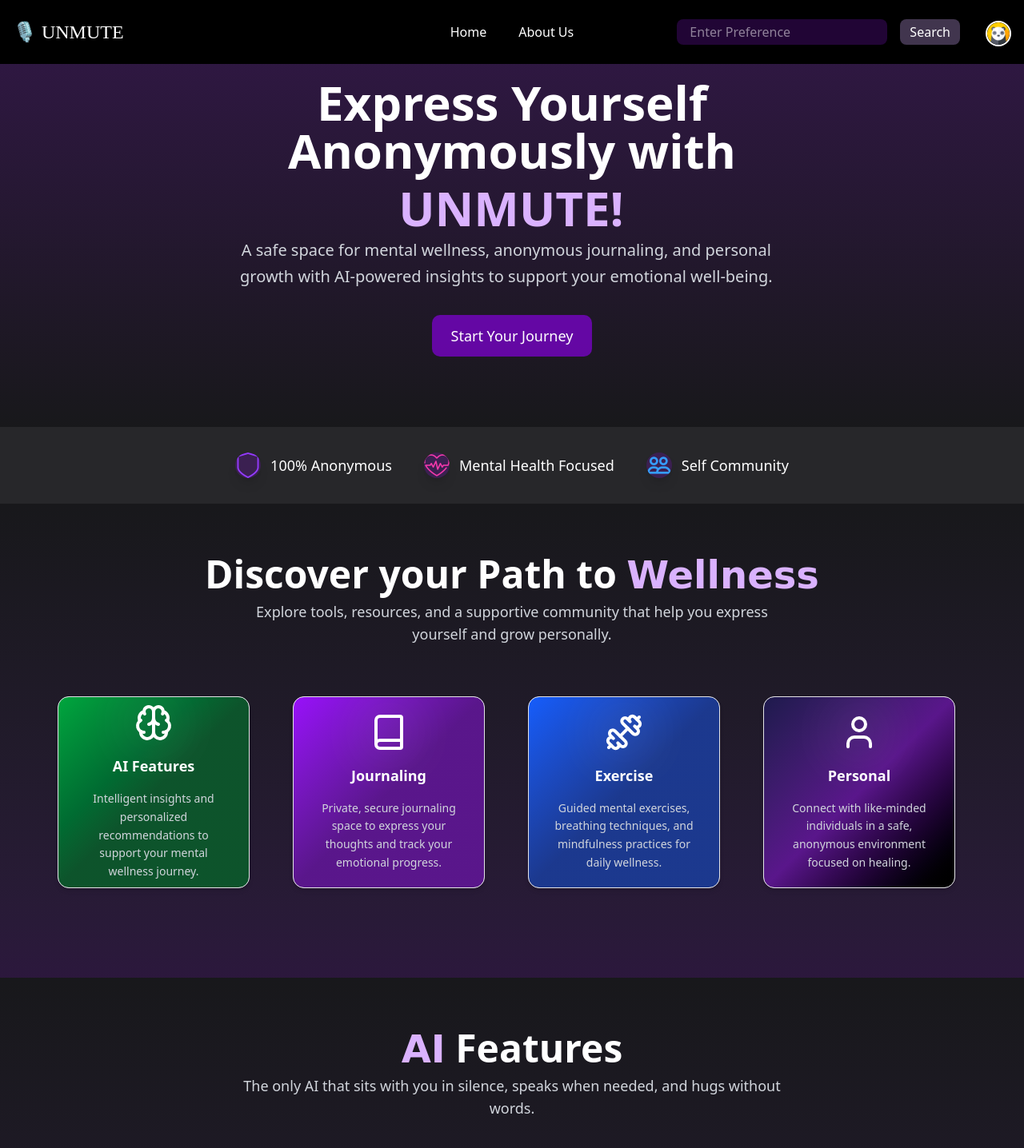
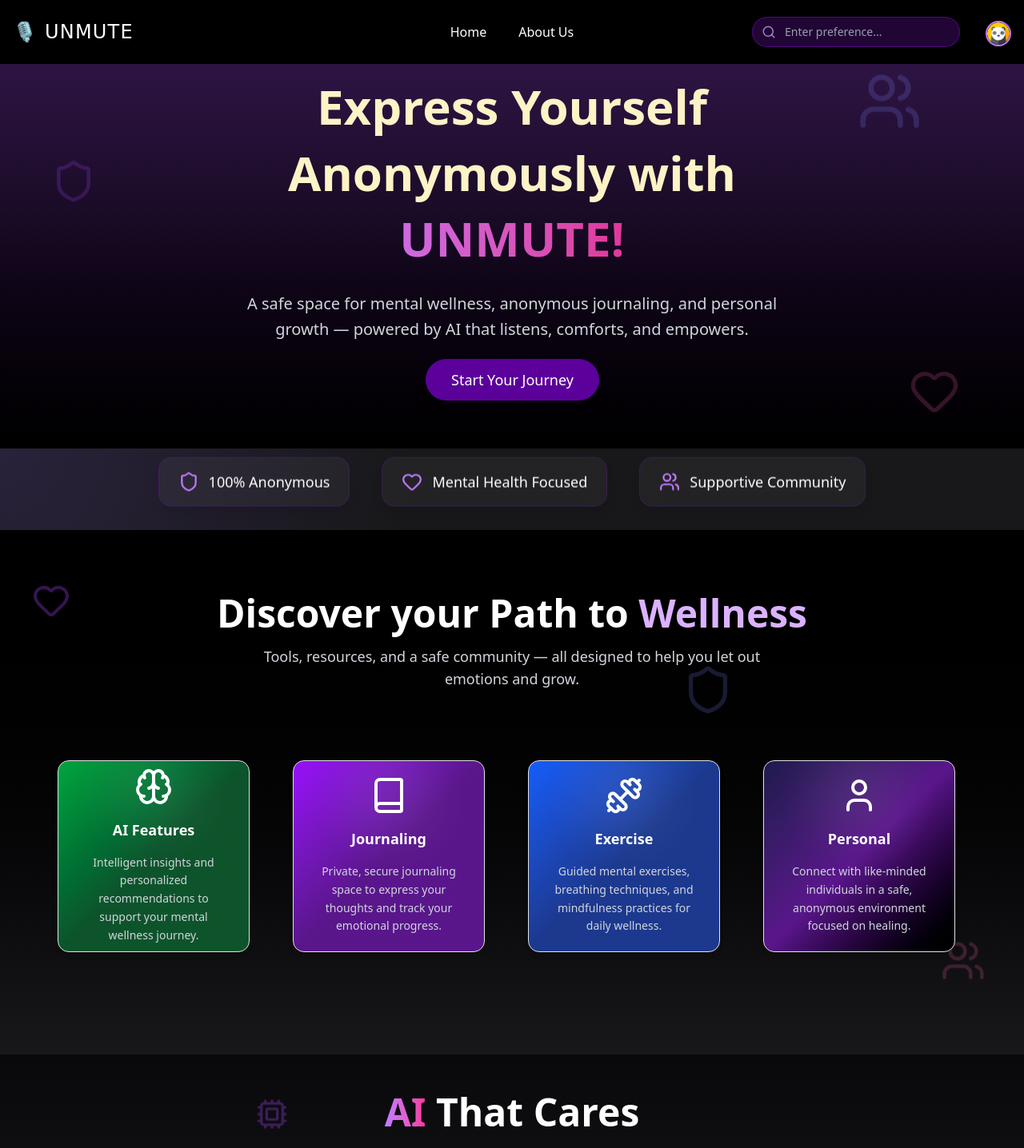
Before and after one commit to raunak300/MajorProject, a React (Vite) app in the folder Frontend/: page / in a window 1280 px wide. Shown: the top 1436 px of the page at 80% size. Built offline with nearby package versions, Linux system fonts and the light colour scheme; no server answers; a web font is replaced by a local one.

Commit message:
ui changes done

```diff
--- a/Frontend/src/App.css
+++ b/Frontend/src/App.css
@@ -128,25 +128,6 @@
   font-family: "Atma";
 }
 
-@keyframes typing {
-  from { width: 0 }
-  to { width: 100% }
-}
-
-@keyframes blink-caret {
-  50% { border-color: transparent; }
-  100% { border-color: rgb(200, 102, 253); }
-}
-
-.typing {
-  display: inline-block;
-  overflow: hidden;
-  white-space: nowrap;
-  border-right: 2px solid rgb(201, 105, 252);
-  animation: typing 3s steps(20, end), blink-caret 0.75s step-end infinite;
-  width: 20ch;
-}
-
 
 .font-edu {
   font-family: "Edu NSW ACT Cursive", cursive;
@@ -154,3 +135,47 @@
   font-weight: 600;
   font-style: normal;
 }
+
+
+@keyframes float-slow {
+  0%, 100% { transform: translateY(0px); }
+  50% { transform: translateY(-10px); }
+}
+@keyframes float-delayed {
+  0%, 100% { transform: translateY(0px); }
+  40% { transform: translateY(25px); }
+}
+@keyframes fade-in {
+  from { opacity: 0; transform: translateY(20px); }
+  to { opacity: 1; transform: translateY(0); }
+}
+@keyframes slide-up {
+  from { opacity: 0; transform: translateY(40px); }
+  to { opacity: 1; transform: translateY(0); }
+}
+@keyframes pop {
+  0% { transform: scale(0.9); opacity: 0; }
+  100% { transform: scale(1); opacity: 1; }
+}
+@keyframes gradient-x {
+  0%, 100% { background-position: 0% 50%; }
+  50% { background-position: 100% 50%; }
+}
+
+.animate-float-slow { animation: float-slow 10s ease-in-out infinite; }
+.animate-float-delayed { animation: float-delayed 12s ease-in-out infinite; }
+.animate-fade-in { animation: fade-in 1s ease-out forwards; }
+.animate-slide-up { animation: slide-up 2.9s ease-out forwards; }
+.animate-pop { animation: pop 0.8s ease-out forwards; }
+.animate-gradient-x {
+  background-size: 200% 200%;
+  animation: gradient-x 6s ease infinite;
+}
+
+@keyframes pulse-glow {
+  0%, 100% { opacity: 0.2; transform: scale(1); }
+  50% { opacity: 0.4; transform: scale(1.1); }
+}
+.animate-glow {
+  animation: pulse-glow 4s ease-in-out infinite;
+}
--- a/Frontend/src/App.jsx
+++ b/Frontend/src/App.jsx
@@ -11,6 +11,7 @@ import FlippingBook from "./Components/FlippingBook"
 import Public from './Pages/Public'
 import Preference from "./Pages/Preference"
 import MyProfile from './Pages/MyProfile'
+import AboutUs from './Pages/AboutUs'
 
 
 
@@ -51,6 +52,7 @@ function App() {
           <Route path={'/public'} element={<ProtectedRoute component={Public} />} />
           <Route path={"/preferences"} element={<Preference />} />
           <Route path={"/profile"} element={<MyProfile />} />
+          <Route path={"/about"} element={<AboutUs/>} />
           <Route path={'*'} element={<Home />} />
 
         </Routes>
--- a/Frontend/src/Components/ContentHome/Content.jsx
+++ b/Frontend/src/Components/ContentHome/Content.jsx
@@ -1,99 +1,115 @@
 import React, { useRef } from "react";
 import Hero from "./Content/Hero";
-import ClickBar from "../ClickBar";
-import AiBlocks from "./Content/AiBlocks"
+import AiBlocks from "./Content/AiBlocks";
 import { Avatar, AvatarImage, AvatarFallback } from "../ui/avatar";
+import { Heart, Shield, Users } from "lucide-react";
+import { Cpu, Bot, Brain, MessageSquareHeart } from "lucide-react";
 
 export default function Content() {
   const discoverRef = useRef(null);
   const aiRef = useRef(null);
 
-  const scrollToDiscover = () => {
-    if (discoverRef.current) {
-      discoverRef.current.scrollIntoView({ behavior: "smooth" });
-    }
-  };
-  const scrollToAI = () => {
-  if (aiRef.current) {
-    aiRef.current.scrollIntoView({ behavior: "smooth" });
-  }
-};
+  const scrollToDiscover = () => discoverRef.current?.scrollIntoView({ behavior: "smooth" });
+  const scrollToAI = () => aiRef.current?.scrollIntoView({ behavior: "smooth" });
 
   return (
     <main className="flex flex-col text-white w-full">
+      {/* Hero Section */}
+      <section className="relative flex flex-col items-center justify-center text-center py-15 px-2
+                        bg-gradient-to-b from-purple-900/10 via-zinc-950 to-black overflow-hidden">
 
-      {/* Hero Section */}
-      <section className="flex flex-col items-center justify-center text-center py-22 px-6 bg-gradient-to-b from-purple-900/40 to-zinc-850">
-        <div>
-          <h1 className="text-4xl md:text-6xl font-bold  mt-2.5">
+        {/* Purple Gradient Tint Overlay */}
+        <div className="absolute inset-0 bg-gradient-to-b from-purple-800/30 to-transparent pointer-events-none" />
+
+        {/* Floating Calm Icons in Background */}
+        <Shield className="absolute top-52 left-16 text-purple-500/20 w-14 h-14 animate-float-slow" />
+        <Heart className="absolute bottom-16 right-20 text-pink-400/20 w-16 h-16 animate-float-delayed" />
+        <Users className="absolute top-24 right-32 text-indigo-400/20 w-20 h-20 animate-float-slow" />
+
+        <h1 className="relative text-4xl md:text-6xl font-bold mt-8 leading-snug animate-fade-in text-amber-100">
           Express Yourself <br />
           Anonymously with <br />
-            <span className="block text-purple-300 mt-3 typing"> UNMUTE!</span>
+          <span className="block bg-gradient-to-r from-purple-400 via-pink-600 to-purple-300
+                          bg-clip-text text-transparent animate-gradient-x">
+            UNMUTE!
+          </span>
         </h1>
 
-          <p className="text-lg md:text-xl max-w-2xl text-gray-300 leading-relaxed">
-            A safe space for mental wellness, anonymous journaling, and personal
-            growth with AI-powered insights to support your emotional well-being.
+        <p className="mt-6 text-lg md:text-xl max-w-2xl text-gray-300 leading-relaxed animate-slide-up">
+          A safe space for mental wellness, anonymous journaling, and personal growth —
+          powered by AI that listens, comforts, and empowers.
         </p>
+
         <button
-            className="mt-8 text-lg font-medium text-white rounded-lg px-6 py-3 bg-purple-700/70 hover:bg-purple-600 transition-colors"
-            onClick={scrollToDiscover} // Trigger the scroll function
+          className="mt-5 text-lg font-medium rounded-full px-8 py-3
+                    bg-purple-700/70 hover:bg-purple-600 transition shadow-xl hover:shadow-purple-500/40
+                    animate-pop"
+          onClick={scrollToDiscover}
         >
           Start Your Journey
         </button>
-        </div>
       </section>
 
+
       {/* Features Section */}
-      <section className="py-8 px-6 bg-zinc-800">
-        <div className="flex flex-wrap justify-center gap-10 max-w-5xl mx-auto">
-          <div className="flex items-center gap-3">
-            <Avatar className="shadow-lg bg-purple-900/40">
-              <AvatarImage src="/shield.png" alt="shield" />
-              <AvatarFallback>Anon</AvatarFallback>
-            </Avatar>
-            <span className="text-lg">100% Anonymous</span>
+      <section className="py-5 px-6 bg-zinc-900/10 relative overflow-hidden">
+        <div className="absolute inset-0 bg-[radial-gradient(circle_at_top_left,rgba(139,92,246,0.15),transparent_40%)]" />
+        <div className="flex flex-wrap justify-center gap-10 max-w-6xl mx-auto relative z-10">
+          {[
+            { icon: Shield, label: "100% Anonymous" },
+            { icon: Heart, label: "Mental Health Focused" },
+            { icon: Users, label: "Supportive Community" },
+          ].map(({ icon: Icon, label }, idx) => (
+            <div
+              key={idx}
+              className="flex items-center gap-3 px-6 py-4 rounded-2xl bg-white/5 border border-purple-800/30
+                         backdrop-blur-md shadow-lg hover:scale-105 transition transform animate-float-slow"
+            >
+              <Icon className="text-purple-400" size={26} />
+              <span className="text-lg font-medium">{label}</span>
             </div>
-          <div className="flex items-center gap-3">
-            <Avatar className="shadow-lg bg-purple-900/40">
-              <AvatarImage src="/heart-rate.png" alt="health" />
-              <AvatarFallback>MH</AvatarFallback>
-            </Avatar>
-            <span className="text-lg">Mental Health Focused</span>
-          </div>
-          <div className="flex items-center gap-3">
-            <Avatar className="shadow-lg bg-purple-900/40">
-              <AvatarImage src="/people.png" alt="community" />
-              <AvatarFallback>SC</AvatarFallback>
-            </Avatar>
-            <span className="text-lg">Self Community</span>
-          </div>
+          ))}
         </div>
       </section>
 
       {/* Discover Section */}
-      <section ref={discoverRef} className="py-16 px-6 bg-gradient-to-b from-zinc-900 to-purple-900/30 text-center items-center">
-        <h2 className="text-3xl md:text-5xl font-bold mb-2">
-          Discover your Path to <span className="text-purple-300 font-comicsans">Wellness</span>
+      <section ref={discoverRef} className="py-20 px-6 bg-gradient-to-b from-black to-zinc-900 text-center relative overflow-hidden">
+        {/* Calm Icons Floating Around */}
+        <Heart className="absolute top-10 left-10 text-purple-500/30 w-12 h-12 animate-float-delayed" />
+        <Users className="absolute bottom-20 right-12 text-pink-400/20 w-14 h-14 animate-float-slow" />
+        <Shield className="absolute top-36 left-2/3 text-indigo-400/20 w-16 h-16 animate-float-delayed" />
+
+        <h2 className="text-3xl md:text-5xl font-bold mb-4">
+          Discover your Path to <span className="text-purple-300">Wellness</span>
         </h2>
-        <p className="text-lg text-gray-300 max-w-2xl mx-auto mb-4">
-          Explore tools, resources, and a supportive community that help you
-          express yourself and grow personally.
+        <p className="text-lg text-gray-300 max-w-2xl mx-auto mb-10">
+          Tools, resources, and a safe community — all designed to help you let out emotions and grow.
         </p>
-        <Hero scrollToAI={scrollToAI}/>
+        <Hero scrollToAI={scrollToAI} />
       </section>
 
       {/* AI Section */}
-      <section ref={aiRef} className="py-16 px-6 bg-gradient-to-b from-zinc-900 to-purple-900/30 text-center items-center">
-        <h2 className="text-3xl md:text-5xl font-bold mb-2">
-          <span className="text-purple-300 font-comicsans">AI</span> Features
+      <section
+        ref={aiRef}
+        className="py-12 px-6 bg-gradient-to-b from-zinc-950 via-zinc-900 to-black text-center relative overflow-hidden"
+      >
+        {/* Elegant Floating Icons */}
+        <Cpu className="absolute top-16 left-1/4 text-purple-500 opacity-30 animate-float-slow" size={40} />
+        <Bot className="absolute top-40 right-12 text-indigo-400 opacity-25 animate-float-slow" size={38} />
+        <MessageSquareHeart className="absolute bottom-32 left-12 text-purple-300 opacity-30 animate-float-delayed" size={42} />
+
+        <h2 className="text-3xl md:text-5xl font-bold mb-4">
+          <span className="bg-gradient-to-r from-purple-400 to-pink-500 bg-clip-text text-transparent">
+            AI
+          </span>{" "}
+          That Cares
         </h2>
-        <p className="text-lg text-gray-300 max-w-2xl mx-auto mb-4">
+        <p className="text-lg text-gray-300 max-w-2xl mx-auto mb-12">
           The only AI that sits with you in silence, speaks when needed, and hugs without words.
         </p>
-        <AiBlocks/>
+
+        <AiBlocks />
       </section>
-
     </main>
   );
 }
--- a/Frontend/src/Components/ContentHome/Content/AiBlocks.jsx
+++ b/Frontend/src/Components/ContentHome/Content/AiBlocks.jsx
@@ -10,7 +10,7 @@ export default function Hero() {
     <div className="grid gap-8 sm:gap-10 grid-cols-1 sm:grid-cols-1 lg:grid-cols-2 p-8 lg:p-10 place-items-center">
 
       <FeatureCard
-        className="w-90 h-90"
+        className="w-80 h-80"
         title="Advice"
         description="When the silence feels heavy, let AI offer gentle words of guidance and clarity."
         icon={BookOpen}
@@ -20,7 +20,7 @@ export default function Hero() {
 
 
       <FeatureCard
-        className="w-90 h-90"
+        className="w-80 h-80"
         title="Hug reaction"
         description="Because sometimes, words aren't enough — all you need is the warmth of a hug."
         icon={HandHeart}
--- a/Frontend/src/Components/ContentHome/Content/FeatureCard.jsx
+++ b/Frontend/src/Components/ContentHome/Content/FeatureCard.jsx
@@ -1,7 +1,15 @@
 import React from "react";
 import { Card } from "@/Components/ui/Card"; // adjust path if needed
 
-export default function FeatureCard({ title, description, icon: Icon, color, className = "", onClick,variant = "default"}) {
+export default function FeatureCard({
+  title,
+  description,
+  icon: Icon,
+  color,
+  className = "",
+  onClick,
+  variant = "default"
+}) {
   const colorVariants = {
     ai: "from-green-600 via-green-900 to-green-900 hover:border-green-400",
     journal: "from-purple-600 via-purple-900 to-purple-900 hover:border-purple-400",
@@ -43,20 +51,27 @@ export default function FeatureCard({ title, description, icon: Icon, color, cla
         group relative overflow-hidden cursor-pointer
         bg-gradient-to-br ${colorVariants[color]}
         border rounded-2xl p-6
-        hover:scale-[1.02] transition-all duration-500 ease-out
+        backdrop-blur-md bg-white/5
+        hover:scale-[1.03] hover:-rotate-1 hover:translate-y-[-2px]
+        hover:shadow-[0_0_20px_rgba(139,92,246,0.6)]
+        transition-all duration-500 ease-out
         ${className}
       `}
     >
       <div className={`h-full flex flex-col items-center justify-center text-center ${sizes.spacing}`}>
 
-        {/* Icon with glow */}
+        {/* Icon with animated glow */}
         <div className="relative flex items-center justify-center">
-          <div className={`absolute inset-0 rounded-full blur-2xl opacity-20 ${iconColors[color]} bg-current`} />
+          <div className={`absolute inset-0 rounded-full blur-2xl opacity-20 ${iconColors[color]} bg-current animate-glow`} />
           <Icon className={`relative ${sizes.icon} ${iconColors[color]} group-hover:scale-110 transition-transform duration-300`} />
         </div>
 
-        {/* Title */}
-        <h3 className={`${sizes.title} font-semibold text-white group-hover:text-white transition-colors duration-300`}>
+        {/* Title with gradient hover effect */}
+        <h3 className={`${sizes.title} font-semibold text-white
+                        group-hover:bg-gradient-to-r
+                        group-hover:from-purple-200 group-hover:to-pink-400
+                        group-hover:bg-clip-text group-hover:text-transparent
+                        transition-colors duration-500`}>
           {title}
         </h3>
 
--- a/Frontend/src/Components/Nav.jsx
+++ b/Frontend/src/Components/Nav.jsx
@@ -2,6 +2,7 @@ import React, { useState, useRef, useEffect } from 'react';
 import { Link } from 'react-router-dom';
 import { Avatar, AvatarImage, AvatarFallback } from './ui/avatar';
 import ClickBar from './ClickBar';
+import { Search } from "lucide-react";
 
 const Nav = () => {
   const [open, setOpen] = useState(false);
@@ -22,7 +23,7 @@ const Nav = () => {
   return (
     <div className='fixed top-0 left-0 z-50 flex md:h-[10vh] w-full flex-row justify-between bg-black text-white items-center px-4'>
       {/* Logo */}
-      <div className="font-atma text-2xl">
+      <div className="font-comicsans text-2xl tracking-wider cursor-pointer text-white hover:text-purple-400 transition">
         🎙️ UNMUTE
       </div>
 
@@ -31,29 +32,29 @@ const Nav = () => {
         <Link to="/" className='hover:text-purple-400 hover:drop-shadow-[0_0_10px_rgba(255,255,255,1)] transition duration-300'>
           Home
         </Link>
-        <Link to="/" className='hover:text-purple-400 hover:drop-shadow-[0_0_10px_rgba(255,255,255,1)] transition duration-300'>
+        <Link to="/about" className='hover:text-purple-400 hover:drop-shadow-[0_0_10px_rgba(255,255,255,1)] transition duration-300'>
           About Us
         </Link>
       </div>
 
       {/* Search + Avatar */}
-      <div className='ml-auto flex flex-row gap-8 items-center relative'>
-        <div className='flex flex-row gap-4 items-center'>
+      <div className="ml-auto flex flex-row gap-8 items-center relative">
+        {/* Search */}
+        <div className="relative hidden md:flex items-center">
+          <Search className="absolute left-3 text-purple-300/70" size={18} />
           <input
             type="text"
-            className='border-0 md:h-[4vh] bg-purple-800/30 p-4 rounded-md'
-            placeholder='Enter Preference'
+            className="pl-10 pr-4 py-2 rounded-full bg-purple-800/30 border border-purple-600/40
+                       focus:ring-2 focus:ring-purple-500 focus:outline-none text-sm text-white placeholder-gray-400"
+            placeholder="Enter preference..."
           />
-          <button className='border-0 bg-purple-300/30 rounded-md px-3 py-1'>
-            Search
-          </button>
         </div>
 
         {/* Avatar + Dropdown */}
         <div className="relative mt-1" ref={dropdownRef}>
-          <Avatar
-            className="border-2 border-white shadow-lg cursor-pointer"
-            onClick={() => setOpen(prev => !prev)}
+         <Avatar
+            className="border-2 border-purple-400 shadow-lg cursor-pointer hover:scale-105 transition"
+            onClick={() => setOpen((prev) => !prev)}
           >
             <AvatarImage src="/panda.png" alt="panda" />
             <AvatarFallback>R</AvatarFallback>
```
Also changed, not shown: Frontend/src/Pages/AboutUs.jsx (added, +110 -0 lines). Lines whose indentation alone changed are shown as unchanged.
